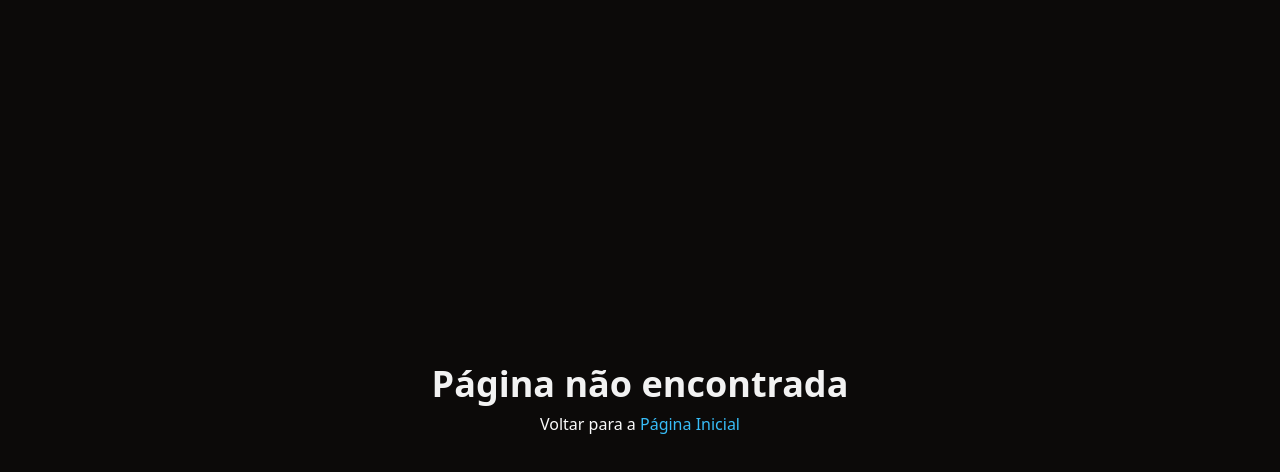
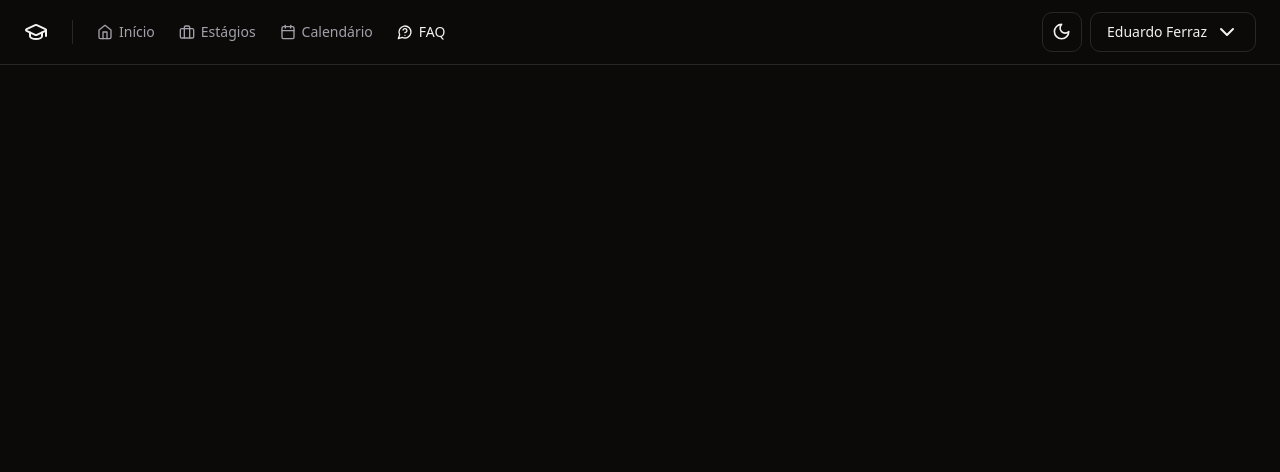
Before and after one commit to kauanrfontana/internship-platform, a React (Vite) app: page /faq in a window 1280 px wide. Shown: the top 472 px of the page. Built offline with nearby package versions, Linux system fonts and the light colour scheme.

Commit message:
feat: add new routes and components for internships, calendar and FAQ

```diff
--- a/src/components/header.tsx
+++ b/src/components/header.tsx
@@ -1,4 +1,4 @@
-import { GraduationCap, Home, MessageCircleQuestion, Calendar } from 'lucide-react'
+import { GraduationCap, Home, MessageCircleQuestion, Calendar, Briefcase } from 'lucide-react'
 
 import { NavLink } from './nav-link'
 import { Separator } from './ui/separator'
@@ -18,11 +18,15 @@ export function Header() {
             <Home className="h-4 w-4" />
             Início
           </NavLink>
-          <NavLink to="/">
+          <NavLink to="/estagios">
+            <Briefcase className="h-4 w-4" />
+            Estágios
+          </NavLink>
+          <NavLink to="/calendario">
             <Calendar className="h-4 w-4" />
             Calendário
           </NavLink>
-          <NavLink to="/">
+          <NavLink to="/faq">
             <MessageCircleQuestion className="h-4 w-4" />
             FAQ
           </NavLink>
--- /dev/null
+++ b/src/pages/app/calendar.tsx
@@ -0,0 +1,15 @@
+import { Helmet } from 'react-helmet-async'
+
+export function Calendar() {
+
+    return (
+        <>
+            <Helmet title='Calendário' />
+
+           <div>
+
+           </div>
+
+        </>
+    )
+}
--- /dev/null
+++ b/src/pages/app/frequently-asked-questions.tsx
@@ -0,0 +1,15 @@
+import { Helmet } from 'react-helmet-async'
+
+export function FrequentlyAskedQuestions () {
+
+    return (
+        <>
+            <Helmet title='FAQ' />
+
+           <div>
+
+           </div>
+
+        </>
+    )
+}
--- /dev/null
+++ b/src/pages/app/internships.tsx
@@ -0,0 +1,15 @@
+import { Helmet } from 'react-helmet-async'
+
+export function Internships() {
+
+    return (
+        <>
+            <Helmet title='Estágios' />
+
+           <div>
+
+           </div>
+
+        </>
+    )
+}
--- a/src/pages/routes.tsx
+++ b/src/pages/routes.tsx
@@ -4,6 +4,9 @@ import { SignUp } from "./auth/sign-up";
 import { AppLayout } from "./_layouts/app";
 import { AuthLayout } from "./_layouts/auth";
 import { NotFound } from "./404";
+import { Internships } from "./app/internships";
+import { Calendar } from "./app/calendar";
+import { FrequentlyAskedQuestions } from "./app/frequently-asked-questions";
 
 export const router = createBrowserRouter([
     {
@@ -11,6 +14,9 @@ export const router = createBrowserRouter([
         element: <AppLayout/>,
         errorElement: <NotFound/>,
         children: [
+            {path: '/estagios', element: <Internships/>},
+            {path: '/calendar', element: <Calendar/>},
+            {path: '/faq', element: <FrequentlyAskedQuestions/>},
         ]
     },
 
```
